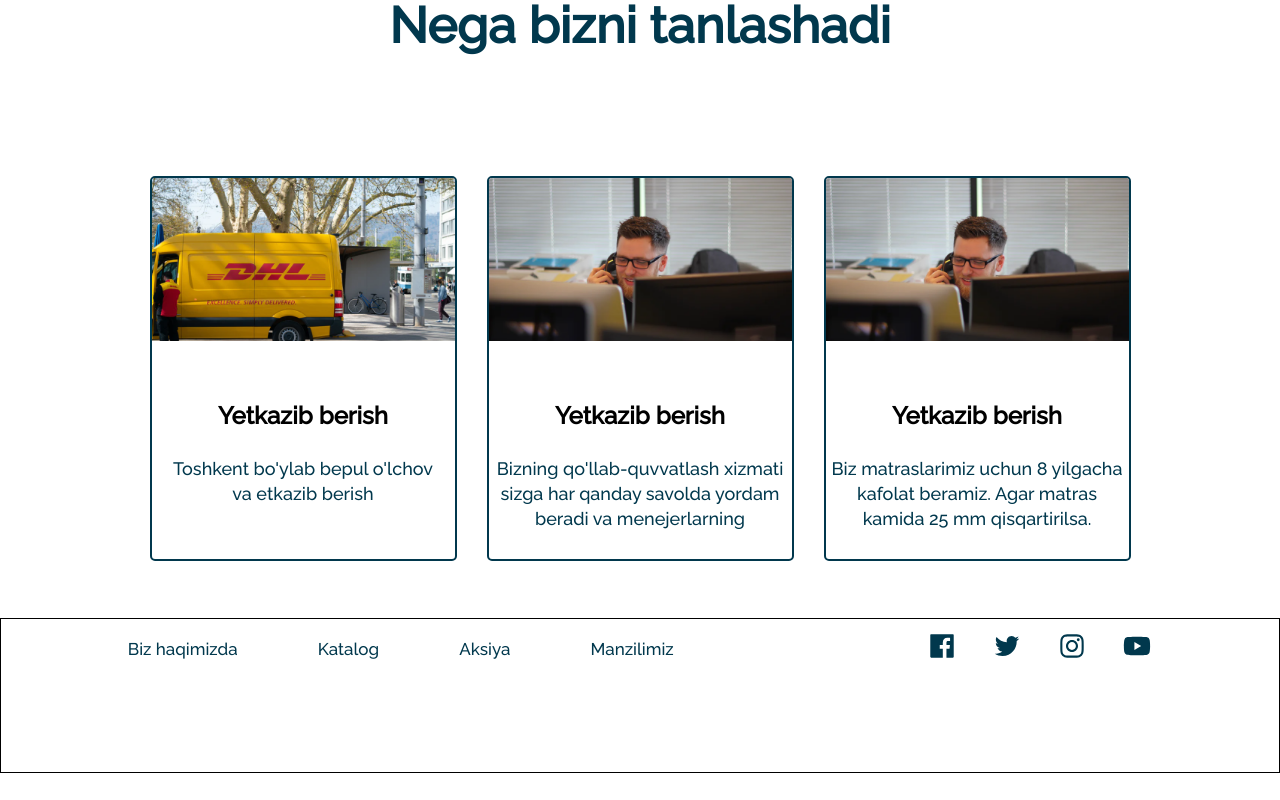
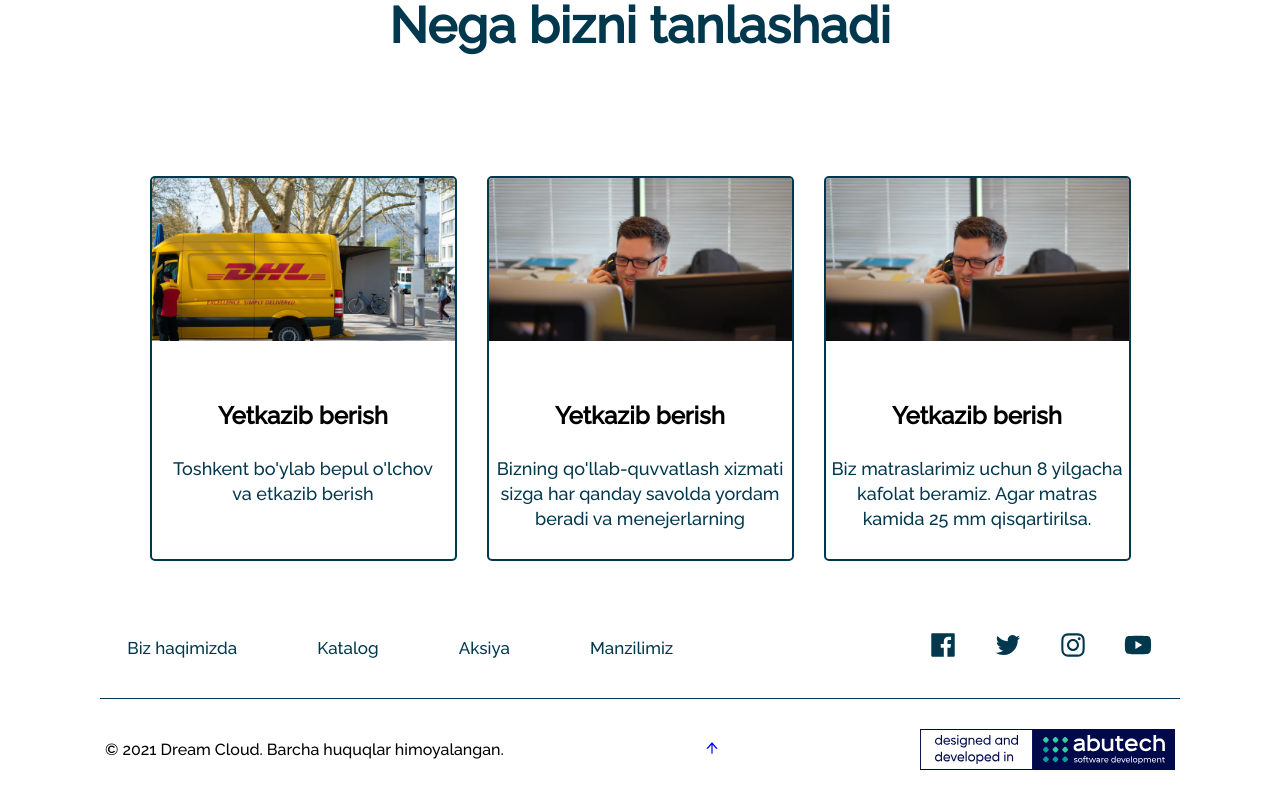
Before and after one commit to mehrojalieev/matras-client, a React (Vite) app: page / in a window 1280 px wide. Shown: the part 888-1688 px from the top of the page. Before the commit the page ends 1661 px from the top, so only its background shows below. Built offline with nearby package versions, Linux system fonts and the light colour scheme; a web font is replaced by a local one.

Commit message:
I have done footer-section

```diff
--- a/src/layout/footer/Footer.jsx
+++ b/src/layout/footer/Footer.jsx
@@ -1,6 +1,7 @@
 import "./Footer.scss"
 import { Link } from "react-router-dom"
-import {AiFillFacebook, AiOutlineTwitter, AiOutlineInstagram, AiFillYoutube} from "react-icons/ai"
+import {AiFillFacebook, AiOutlineTwitter, AiOutlineInstagram, AiFillYoutube, AiOutlineArrowUp} from "react-icons/ai"
+import FooterImage from "../../assets/images/made-company.svg"
 const Footer = () => {
   return (
     <>
@@ -19,7 +20,11 @@ const Footer = () => {
         <a href="#"><AiFillYoutube/></a>
         </div>
         </div>
-
+      <div className="footer__info">
+          <p>  © 2021 Dream Cloud. Barcha huquqlar himoyalangan.  </p>
+          <a href="/"><AiOutlineArrowUp/></a>
+          <img src={FooterImage} alt="Made by Company" />
+      </div>
       </footer>
     </>
   )
--- a/src/layout/footer/Footer.scss
+++ b/src/layout/footer/Footer.scss
@@ -1,7 +1,6 @@
 footer{
     width: 100%;
     height: 155px;
-    border: 1px solid black;
 }
 .footer__menu{
     width: 100%;
@@ -9,6 +8,7 @@ footer{
     display: flex;
     align-items: center;
     justify-content: space-around;
+    margin-bottom: 20px;
 }
 .footer__menu > ul{
     display: flex;
@@ -38,3 +38,14 @@ footer{
         }
     }
 }
+
+.footer__info{
+    margin-top: 50px;
+    width: 1080px;
+    border-top: 1px solid var(--text-main-color);
+    display: flex;
+    align-items: center;
+    justify-content: space-between;
+    padding: 30px 5px;
+    margin: auto;
+}
```
Also changed, not shown: src/assets/images/made-company.svg (added).
